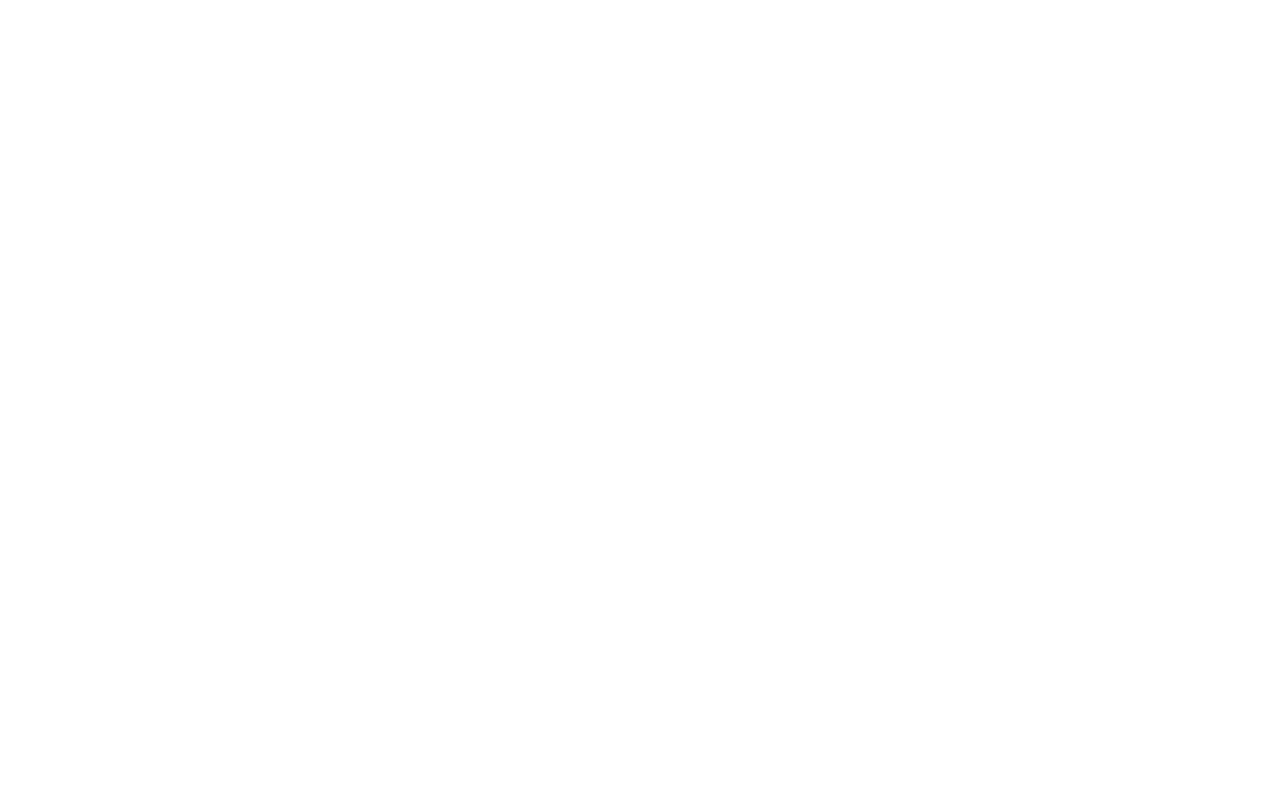
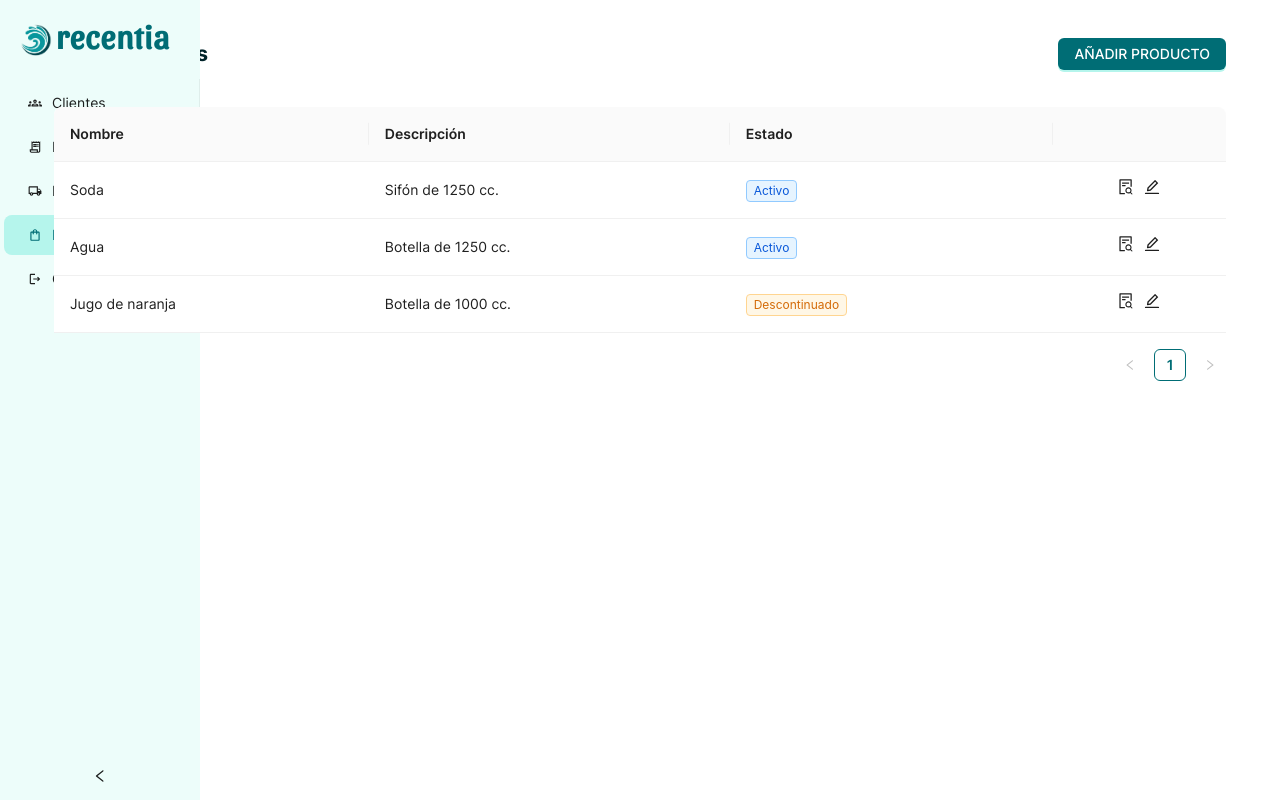
Before and after one commit to TomySanchez/lnz10_recentia-project, a React (Vite) app: page /productos in a window 1280 px wide. Before the commit this address had no page. Built offline with nearby package versions, Linux system fonts and the light colour scheme; sample sign-in values are in the browser's storage.

Commit message:
change[productos]: Convertir a Productos en una sección principal

```diff
--- a/src/layouts/Sidebar.jsx
+++ b/src/layouts/Sidebar.jsx
@@ -5,9 +5,8 @@ import {
   MdOutlineGroups,
   MdOutlineLocalShipping,
   MdOutlineLogout,
-  MdOutlinePayments,
   MdOutlineReceiptLong,
-  MdOutlineSettings
+  MdOutlineShoppingBag
 } from 'react-icons/md';
 
 export const Sidebar = ({ isCollapsed }) => {
@@ -36,10 +35,15 @@ export const Sidebar = ({ isCollapsed }) => {
       icon: <MdOutlinePayments />
     }, */
     {
+      key: '/productos',
+      label: 'Productos',
+      icon: <MdOutlineShoppingBag />
+    },
+    /* {
       key: '/configuracion',
       label: 'Configuración',
       icon: <MdOutlineSettings />
-    },
+    }, */
     {
       key: '/inicio',
       label: 'Cerrar sesión',
--- a/src/pages/configuracion/productos/Productos.jsx
+++ b/src/pages/productos/Productos.jsx
@@ -1,8 +1,9 @@
 import { useState } from 'react';
-import { ConfiguracionContent } from '../components/ConfiguracionContent';
+import { AddButton } from '../../components/buttons/AddButton';
+import { MainContent } from '../../layouts/MainContent';
+import { MdOutlineShoppingBag } from 'react-icons/md';
 import { ProductosTable } from './components/ProductosTable';
 import { ProductosDrawer } from './components/ProductosDrawer';
-import { AddButton } from '../../../components/buttons/AddButton';
 
 export const Productos = () => {
   const [openDrawer, setOpenDrawer] = useState(false);
@@ -27,8 +28,9 @@ export const Productos = () => {
   }
 
   return (
-    <ConfiguracionContent
+    <MainContent
       title='Productos'
+      icon={<MdOutlineShoppingBag size={40} />}
       extra={<AddButton element='producto' onAdd={handleAdd} />}
     >
       <ProductosTable onInfo={handleInfo} onEdit={handleEdit} />
@@ -38,6 +40,6 @@ export const Productos = () => {
         open={openDrawer}
         setOpen={setOpenDrawer}
       />
-    </ConfiguracionContent>
+    </MainContent>
   );
 };
--- a/src/pages/configuracion/productos/components/ProductosAddOrEditDrawer.jsx
+++ b/src/pages/productos/components/ProductosAddOrEditDrawer.jsx
@@ -1,16 +1,16 @@
 import { Button, Form, Input, InputNumber, Select } from 'antd';
 import { AiOutlineMinusCircle, AiOutlinePlus } from 'react-icons/ai';
-import { colorsPalette } from '../../../../utils/colorsPalette';
+import { colorsPalette } from '../../../utils/colorsPalette';
 import { useEffect } from 'react';
-import { getMultipleItemsById } from '../../../../utils/getMultipleItemsById';
+import { getMultipleItemsById } from '../../../utils/getMultipleItemsById';
 
-export const ProductosAddOrEditDrawer = ({ editMode, producto, setOpen }) => {
+export const ProductosAddOrEditDrawer = ({ mode, producto, setOpen }) => {
   const [productoForm] = Form.useForm();
 
-  const precios = getMultipleItemsById(producto.id, 'precios');
+  useEffect(() => {
+    if (mode === 'edit' && producto) {
+      const precios = getMultipleItemsById(producto.id, 'precios');
 
-  useEffect(() => {
-    if (open && producto && editMode) {
       productoForm.setFieldsValue({
         nombre: producto.nombre,
         descripcion: producto.descripcion,
@@ -23,7 +23,7 @@ export const ProductosAddOrEditDrawer = ({ editMode, producto, setOpen }) => {
     } else {
       productoForm.resetFields();
     }
-  }, [producto, productoForm, editMode]);
+  }, [mode, producto, productoForm]);
 
   function handleFinish(values) {
     console.log('Formulario enviado', values);
--- a/src/pages/configuracion/productos/components/ProductosDrawer.jsx
+++ b/src/pages/productos/components/ProductosDrawer.jsx
@@ -1,4 +1,4 @@
-import { Drawer } from '../../../../components/drawers/Drawer';
+import { Drawer } from '../../../components/drawers/Drawer';
 import { ProductosAddOrEditDrawer } from './ProductosAddOrEditDrawer';
 import { ProductosInfoDrawer } from './ProductosInfoDrawer';
 
@@ -15,7 +15,7 @@ export const ProductosDrawer = ({ mode, producto, open, setOpen }) => {
         <ProductosInfoDrawer producto={producto} />
       ) : (
         <ProductosAddOrEditDrawer
-          editMode={mode === 'edit'}
+          mode={mode}
           producto={producto}
           setOpen={setOpen}
         />
--- a/src/pages/configuracion/productos/components/ProductosInfoDrawer.jsx
+++ b/src/pages/productos/components/ProductosInfoDrawer.jsx
@@ -1,5 +1,5 @@
 import { Descriptions, List, Tag, Tooltip } from 'antd';
-import { getDetalles } from '../../../../utils/getDetalles';
+import { getDetalles } from '../../../utils/getDetalles';
 
 const { Item } = Descriptions;
 
--- a/src/pages/configuracion/productos/components/ProductosTable.jsx
+++ b/src/pages/productos/components/ProductosTable.jsx
@@ -1,8 +1,8 @@
 import { useContext } from 'react';
-import { DataContext } from '../../../../contexts';
-import { Table } from '../../../../components/tables/Table';
+import { DataContext } from '../../../contexts';
+import { Table } from '../../../components/tables/Table';
 import { Tag } from 'antd';
-import { Acciones } from '../../../../components/tables/Acciones';
+import { Acciones } from '../../../components/tables/Acciones';
 
 export const ProductosTable = ({ onInfo, onEdit }) => {
   const { productos } = useContext(DataContext);
--- a/src/routes/Routes.jsx
+++ b/src/routes/Routes.jsx
@@ -5,10 +5,10 @@ import { MainLayout } from '../layouts/MainLayout';
 import { Clientes } from '../pages/clientes/Clientes';
 import { Pedidos } from '../pages/pedidos/Pedidos';
 import { Login } from '../pages/login/Login';
-import { Configuracion } from '../pages/configuracion/Configuracion';
 import { Entregas } from '../pages/entregas/Entregas';
 import { ClientesRegistros } from '../pages/clientes/components/registros/ClientesRegistros';
 import { PedidosListaEntregas } from '../pages/pedidos/components/listaEntregas/PedidosListaEntregas';
+import { Productos } from '../pages/productos/Productos';
 
 export const Routes = () => {
   return (
@@ -41,7 +41,8 @@ export const Routes = () => {
         />
         <Route path='entregas' element={<Entregas />} />
         {/* <Route path='pagos' element={<Pagos />} /> */}
-        <Route path='configuracion' element={<Configuracion />} />
+        <Route path='productos' element={<Productos />} />
+        {/* <Route path='configuracion' element={<Configuracion />} /> */}
       </Route>
       {/* <Route path='*' element={<NotFound />} /> */}
     </RoutesRR>
```
